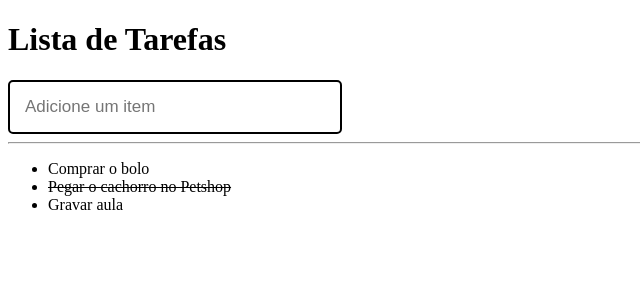
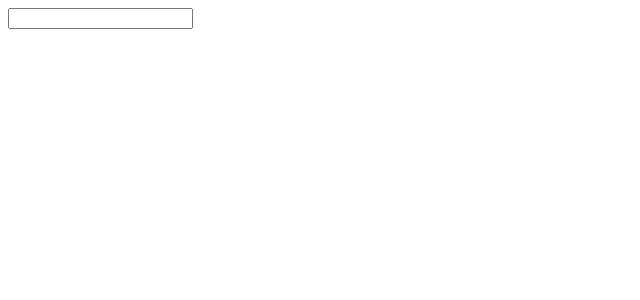
Before and after one commit to nmarvila/parcas, a React (Create React App) app in the folder Modulo 23/react1/: page / in a window 1280 px wide. Shown: the top 300 px of the page, without its empty margins (0-640 px from the left). Built offline with nearby package versions, Linux system fonts and the light colour scheme.

Commit message:
Finalizada Aula 19 do Módulo 23

```diff
--- a/Modulo 23/react1/src/App.js
+++ b/Modulo 23/react1/src/App.js
@@ -1,62 +1,16 @@
 import React, { useState, useEffect } from 'react';
-import styled from 'styled-components';
-import SearchBox from './components/SearchBox';
 
 function App() {
 
-    const [searchText, setSearchText] = useState('');
-    const [list, setList] = useState([]);
+    const [name, setName] = useState(localStorage.getItem('name'));
 
     useEffect(() => {
-
-        setList([
-            { title: 'Comprar o bolo', done: false },
-            { title: 'Pegar o cachorro no Petshop', done: true },
-            { title: 'Gravar aula', done: false }
-        ]);
-
-    }, []);
-
-    function addAction(newItem) {
-        let newList = [...list];
-
-        newList.push({ title: newItem, done: false });
-
-        setList(newList);
-    }
-
-    function handleToggleDone(index) {
-        let newList = [...list];
-
-        newList[index].done = !newList[index].done;
-
-        setList(newList);
-    }
+        localStorage.setItem('name', name);
+    }, [name]);
 
     return (
         <>
-            <h1>Lista de Tarefas</h1>
-
-            <SearchBox
-                frasePadrao="Adicione um item"
-                onEnter={addAction}
-            />
-
-            <hr />
-
-            <ul>
-                {list.map((item, index) => (
-                    <li key={index} onClick={() => handleToggleDone(index)}>
-                        {item.done &&
-                            <del>{item.title}</del>
-                        }
-                        {!item.done &&
-                            item.title
-                        }
-                    </li>
-                ))}
-            </ul>
-
+            <input type="text" value={name} onChange={e => setName(e.target.value)} />
         </>
     );
 }
--- a/Modulo 23/react1/src/components/SearchBox.js
+++ b/Modulo 23/react1/src/components/SearchBox.js
@@ -1,4 +1,4 @@
-import React, { useState, useEffect } from 'react';
+import React, { useState } from 'react';
 import styled from 'styled-components';
 
 const InputText = styled.input`
@@ -14,7 +14,7 @@
     const [texto, setTexto] = useState('');
 
     function handleKeyUp(e) {
-        if (e.keyCode == 13) {
+        if (e.keyCode === 13) {
             if (props.onEnter) {
                 props.onEnter(texto);
             }
```
